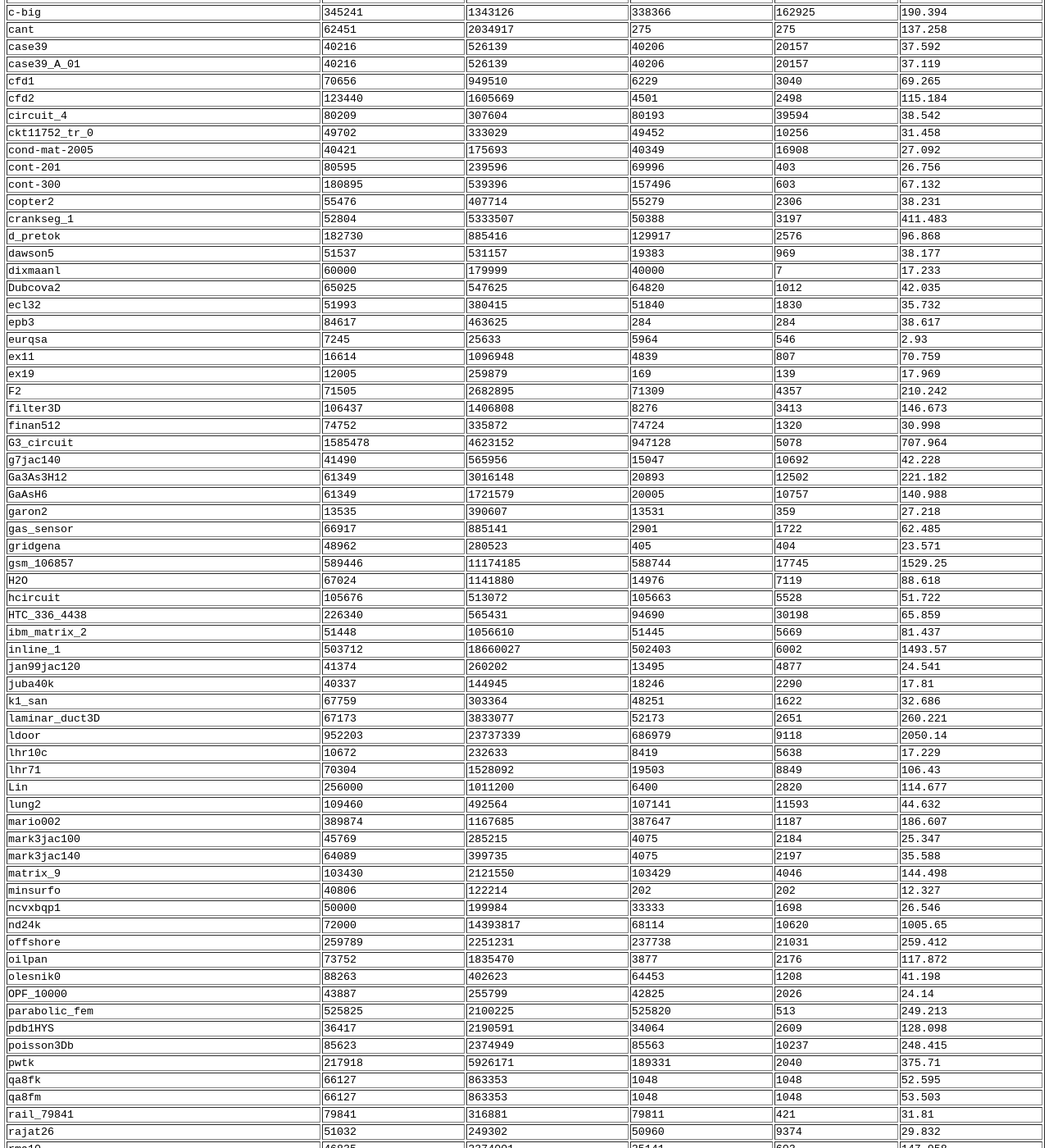
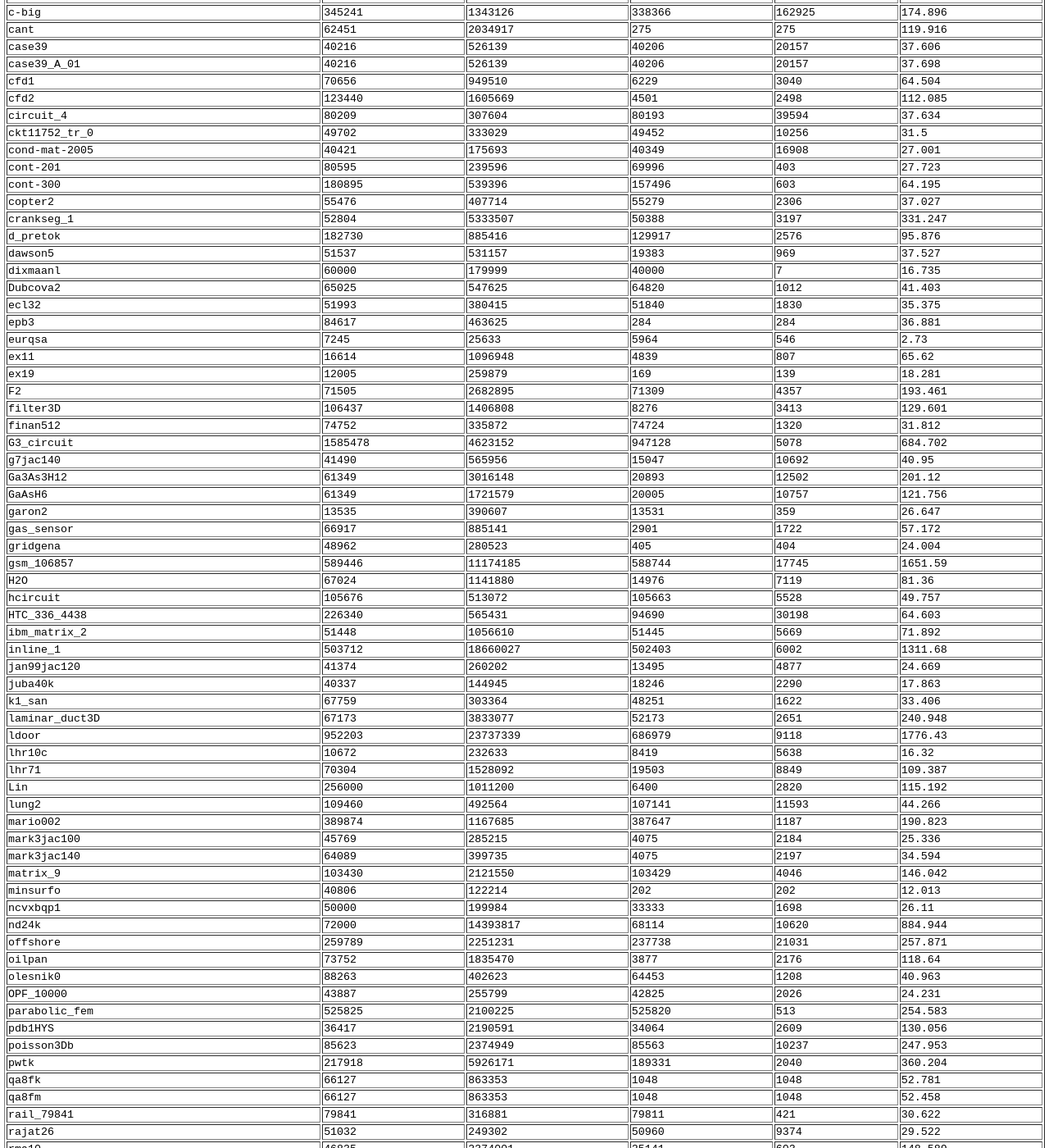
Before and after one commit to spikegpu/spikegpu.github.io, a Jekyll site: the page nightly_build/2014_7_15_cuda6_RCM_CPU.html, which Jekyll copies as it is, in a window 1280 px wide and 1400 px high, scrolled down 857 px. Shown: the whole window at 82% size. Built offline with Jekyll 4.4.1, drawn with Linux system fonts in a browser that asks for light colours; Markdown is read by kramdown in place of the engine named in the settings; some of the changed text lies outside the part shown.

Commit message:
Nightly build on day 7_15_2014 (month_day_year)

```diff
--- a/nightly_build/2014_7_15_cuda6_RCM_CPU.html
+++ b/nightly_build/2014_7_15_cuda6_RCM_CPU.html
@@ -215,7 +215,7 @@ NOTES: <br>
 <p> 4786 </p>
 </td>
 <td style="border-style: inset;">
-<p> 90.542 </p>
+<p> 81.847 </p>
 </td>
 </tr>
 <tr valing=top>
@@ -235,7 +235,7 @@ NOTES: <br>
 <p> 1628 </p>
 </td>
 <td style="border-style: inset;">
-<p> 77.457 </p>
+<p> 64.95 </p>
 </td>
 </tr>
 <tr valing=top>
@@ -255,7 +255,7 @@ NOTES: <br>
 <p> 154 </p>
 </td>
 <td style="border-style: inset;">
-<p> 15.998 </p>
+<p> 16.886 </p>
 </td>
 </tr>
 <tr valing=top>
@@ -275,7 +275,7 @@ NOTES: <br>
 <p> 250 </p>
 </td>
 <td style="border-style: inset;">
-<p> 44.948 </p>
+<p> 45.121 </p>
 </td>
 </tr>
 <tr valing=top>
@@ -335,7 +335,7 @@ NOTES: <br>
 <p> 189 </p>
 </td>
 <td style="border-style: inset;">
-<p> 17.423 </p>
+<p> 16.853 </p>
 </td>
 </tr>
 <tr valing=top>
@@ -435,7 +435,7 @@ NOTES: <br>
 <p> 791 </p>
 </td>
 <td style="border-style: inset;">
-<p> 32.47 </p>
+<p> 30.812 </p>
 </td>
 </tr>
 <tr valing=top>
@@ -515,7 +515,7 @@ NOTES: <br>
 <p> 26352 </p>
 </td>
 <td style="border-style: inset;">
-<p> 131.242 </p>
+<p> 125.15 </p>
 </td>
 </tr>
 <tr valing=top>
@@ -535,7 +535,7 @@ NOTES: <br>
 <p> 2290 </p>
 </td>
 <td style="border-style: inset;">
-<p> 17.441 </p>
+<p> 18.34 </p>
 </td>
 </tr>
 <tr valing=top>
@@ -555,7 +555,7 @@ NOTES: <br>
 <p> 17148 </p>
 </td>
 <td style="border-style: inset;">
-<p> 32.981 </p>
+<p> 34.534 </p>
 </td>
 </tr>
 <tr valing=top>
@@ -575,7 +575,7 @@ NOTES: <br>
 <p> 1176 </p>
 </td>
 <td style="border-style: inset;">
-<p> 39.847 </p>
+<p> 40.415 </p>
 </td>
 </tr>
 <tr valing=top>
@@ -595,7 +595,7 @@ NOTES: <br>
 <p> 555 </p>
 </td>
 <td style="border-style: inset;">
-<p> 67.277 </p>
+<p> 64.619 </p>
 </td>
 </tr>
 <tr valing=top>
@@ -615,7 +615,7 @@ NOTES: <br>
 <p> 40012 </p>
 </td>
 <td style="border-style: inset;">
-<p> 33.97 </p>
+<p> 34.576 </p>
 </td>
 </tr>
 <tr valing=top>
@@ -635,7 +635,7 @@ NOTES: <br>
 <p> 5330 </p>
 </td>
 <td style="border-style: inset;">
-<p> 447.903 </p>
+<p> 382.59 </p>
 </td>
 </tr>
 <tr valing=top>
@@ -655,7 +655,7 @@ NOTES: <br>
 <p> 3294 </p>
 </td>
 <td style="border-style: inset;">
-<p> 412.114 </p>
+<p> 329.612 </p>
 </td>
 </tr>
 <tr valing=top>
@@ -755,7 +755,7 @@ NOTES: <br>
 <p> 20775 </p>
 </td>
 <td style="border-style: inset;">
-<p> 29.592 </p>
+<p> 30.164 </p>
 </td>
 </tr>
 <tr valing=top>
@@ -775,7 +775,7 @@ NOTES: <br>
 <p> 162925 </p>
 </td>
 <td style="border-style: inset;">
-<p> 190.394 </p>
+<p> 174.896 </p>
 </td>
 </tr>
 <tr valing=top>
@@ -795,7 +795,7 @@ NOTES: <br>
 <p> 275 </p>
 </td>
 <td style="border-style: inset;">
-<p> 137.258 </p>
+<p> 119.916 </p>
 </td>
 </tr>
 <tr valing=top>
@@ -815,7 +815,7 @@ NOTES: <br>
 <p> 20157 </p>
 </td>
 <td style="border-style: inset;">
-<p> 37.592 </p>
+<p> 37.606 </p>
 </td>
 </tr>
 <tr valing=top>
@@ -835,7 +835,7 @@ NOTES: <br>
 <p> 20157 </p>
 </td>
 <td style="border-style: inset;">
-<p> 37.119 </p>
+<p> 37.698 </p>
 </td>
 </tr>
 <tr valing=top>
@@ -855,7 +855,7 @@ NOTES: <br>
 <p> 3040 </p>
 </td>
 <td style="border-style: inset;">
-<p> 69.265 </p>
+<p> 64.504 </p>
 </td>
 </tr>
 <tr valing=top>
@@ -875,7 +875,7 @@ NOTES: <br>
 <p> 2498 </p>
 </td>
 <td style="border-style: inset;">
-<p> 115.184 </p>
+<p> 112.085 </p>
 </td>
 </tr>
 <tr valing=top>
@@ -895,7 +895,7 @@ NOTES: <br>
 <p> 39594 </p>
 </td>
 <td style="border-style: inset;">
-<p> 38.542 </p>
+<p> 37.634 </p>
 </td>
 </tr>
 <tr valing=top>
@@ -915,7 +915,7 @@ NOTES: <br>
 <p> 10256 </p>
 </td>
 <td style="border-style: inset;">
-<p> 31.458 </p>
+<p> 31.5 </p>
 </td>
 </tr>
 <tr valing=top>
@@ -935,7 +935,7 @@ NOTES: <br>
 <p> 16908 </p>
 </td>
 <td style="border-style: inset;">
-<p> 27.092 </p>
+<p> 27.001 </p>
 </td>
 </tr>
 <tr valing=top>
@@ -955,7 +955,7 @@ NOTES: <br>
 <p> 403 </p>
 </td>
 <td style="border-style: inset;">
-<p> 26.756 </p>
+<p> 27.723 </p>
 </td>
 </tr>
 <tr valing=top>
@@ -975,7 +975,7 @@ NOTES: <br>
 <p> 603 </p>
 </td>
 <td style="border-style: inset;">
-<p> 67.132 </p>
+<p> 64.195 </p>
 </td>
 </tr>
 <tr valing=top>
@@ -995,7 +995,7 @@ NOTES: <br>
 <p> 2306 </p>
 </td>
 <td style="border-style: inset;">
-<p> 38.231 </p>
+<p> 37.027 </p>
 </td>
 </tr>
 <tr valing=top>
@@ -1015,7 +1015,7 @@ NOTES: <br>
 <p> 3197 </p>
 </td>
 <td style="border-style: inset;">
-<p> 411.483 </p>
+<p> 331.247 </p>
 </td>
 </tr>
 <tr valing=top>
@@ -1035,7 +1035,7 @@ NOTES: <br>
 <p> 2576 </p>
 </td>
 <td style="border-style: inset;">
-<p> 96.868 </p>
+<p> 95.876 </p>
 </td>
 </tr>
 <tr valing=top>
@@ -1055,7 +1055,7 @@ NOTES: <br>
 <p> 969 </p>
 </td>
 <td style="border-style: inset;">
-<p> 38.177 </p>
+<p> 37.527 </p>
 </td>
 </tr>
 <tr valing=top>
@@ -1075,7 +1075,7 @@ NOTES: <br>
 <p> 7 </p>
 </td>
 <td style="border-style: inset;">
-<p> 17.233 </p>
+<p> 16.735 </p>
 </td>
 </tr>
 <tr valing=top>
@@ -1095,7 +1095,7 @@ NOTES: <br>
 <p> 1012 </p>
 </td>
 <td style="border-style: inset;">
-<p> 42.035 </p>
+<p> 41.403 </p>
 </td>
 </tr>
 <tr valing=top>
@@ -1115,7 +1115,7 @@ NOTES: <br>
 <p> 1830 </p>
 </td>
 <td style="border-style: inset;">
-<p> 35.732 </p>
+<p> 35.375 </p>
 </td>
 </tr>
 <tr valing=top>
@@ -1135,7 +1135,7 @@ NOTES: <br>
 <p> 284 </p>
 </td>
 <td style="border-style: inset;">
-<p> 38.617 </p>
+<p> 36.881 </p>
 </td>
 </tr>
 <tr valing=top>
@@ -1155,7 +1155,7 @@ NOTES: <br>
 <p> 546 </p>
 </td>
 <td style="border-style: inset;">
-<p> 2.93 </p>
+<p> 2.73 </p>
 </td>
 </tr>
 <tr valing=top>
@@ -1175,7 +1175,7 @@ NOTES: <br>
 <p> 807 </p>
 </td>
 <td style="border-style: inset;">
-<p> 70.759 </p>
+<p> 65.62 </p>
 </td>
 </tr>
 <tr valing=top>
@@ -1195,7 +1195,7 @@ NOTES: <br>
 <p> 139 </p>
 </td>
 <td style="border-style: inset;">
-<p> 17.969 </p>
+<p> 18.281 </p>
 </td>
 </tr>
 <tr valing=top>
@@ -1215,7 +1215,7 @@ NOTES: <br>
 <p> 4357 </p>
 </td>
 <td style="border-style: inset;">
-<p> 210.242 </p>
+<p> 193.461 </p>
 </td>
 </tr>
 <tr valing=top>
@@ -1235,7 +1235,7 @@ NOTES: <br>
 <p> 3413 </p>
 </td>
 <td style="border-style: inset;">
-<p> 146.673 </p>
+<p> 129.601 </p>
 </td>
 </tr>
 <tr valing=top>
@@ -1255,7 +1255,7 @@ NOTES: <br>
 <p> 1320 </p>
 </td>
 <td style="border-style: inset;">
-<p> 30.998 </p>
+<p> 31.812 </p>
 </td>
 </tr>
 <tr valing=top>
@@ -1275,7 +1275,7 @@ NOTES: <br>
 <p> 5078 </p>
 </td>
 <td style="border-style: inset;">
-<p> 707.964 </p>
+<p> 684.702 </p>
 </td>
 </tr>
 <tr valing=top>
@@ -1295,7 +1295,7 @@ NOTES: <br>
 <p> 10692 </p>
 </td>
 <td style="border-style: inset;">
-<p> 42.228 </p>
+<p> 40.95 </p>
 </td>
 </tr>
 <tr valing=top>
@@ -1315,7 +1315,7 @@ NOTES: <br>
 <p> 12502 </p>
 </td>
 <td style="border-style: inset;">
-<p> 221.182 </p>
+<p> 201.12 </p>
 </td>
 </tr>
 <tr valing=top>
@@ -1335,7 +1335,7 @@ NOTES: <br>
 <p> 10757 </p>
 </td>
 <td style="border-style: inset;">
-<p> 140.988 </p>
+<p> 121.756 </p>
 </td>
 </tr>
 <tr valing=top>
@@ -1355,7 +1355,7 @@ NOTES: <br>
 <p> 359 </p>
 </td>
 <td style="border-style: inset;">
-<p> 27.218 </p>
+<p> 26.647 </p>
 </td>
 </tr>
 <tr valing=top>
@@ -1375,7 +1375,7 @@ NOTES: <br>
 <p> 1722 </p>
 </td>
 <td style="border-style: inset;">
-<p> 62.485 </p>
+<p> 57.172 </p>
 </td>
 </tr>
 <tr valing=top>
@@ -1395,7 +1395,7 @@ NOTES: <br>
 <p> 404 </p>
 </td>
 <td style="border-style: inset;">
-<p> 23.571 </p>
+<p> 24.004 </p>
 </td>
 </tr>
 <tr valing=top>
@@ -1415,7 +1415,7 @@ NOTES: <br>
 <p> 17745 </p>
 </td>
 <td style="border-style: inset;">
-<p> 1529.25 </p>
+<p> 1651.59 </p>
 </td>
 </tr>
 <tr valing=top>
@@ -1435,7 +1435,7 @@ NOTES: <br>
 <p> 7119 </p>
 </td>
 <td style="border-style: inset;">
-<p> 88.618 </p>
+<p> 81.36 </p>
 </td>
 </tr>
 <tr valing=top>
@@ -1455,7 +1455,7 @@ NOTES: <br>
 <p> 5528 </p>
 </td>
 <td style="border-style: inset;">
-<p> 51.722 </p>
+<p> 49.757 </p>
 </td>
 </tr>
 <tr valing=top>
@@ -1475,7 +1475,7 @@ NOTES: <br>
 <p> 30198 </p>
 </td>
 <td style="border-style: inset;">
-<p> 65.859 </p>
+<p> 64.603 </p>
 </td>
 </tr>
 <tr valing=top>
@@ -1495,7 +1495,7 @@ NOTES: <br>
 <p> 5669 </p>
 </td>
 <td style="border-style: inset;">
-<p> 81.437 </p>
+<p> 71.892 </p>
 </td>
 </tr>
 <tr valing=top>
@@ -1515,7 +1515,7 @@ NOTES: <br>
 <p> 6002 </p>
 </td>
 <td style="border-style: inset;">
-<p> 1493.57 </p>
+<p> 1311.68 </p>
 </td>
 </tr>
 <tr valing=top>
@@ -1535,7 +1535,7 @@ NOTES: <br>
 <p> 4877 </p>
 </td>
 <td style="border-style: inset;">
-<p> 24.541 </p>
+<p> 24.669 </p>
 </td>
 </tr>
 <tr valing=top>
@@ -1555,7 +1555,7 @@ NOTES: <br>
 <p> 2290 </p>
 </td>
 <td style="border-style: inset;">
-<p> 17.81 </p>
+<p> 17.863 </p>
 </td>
 </tr>
 <tr valing=top>
@@ -1575,7 +1575,7 @@ NOTES: <br>
 <p> 1622 </p>
 </td>
 <td style="border-style: inset;">
-<p> 32.686 </p>
+<p> 33.406 </p>
 </td>
 </tr>
 <tr valing=top>
@@ -1595,7 +1595,7 @@ NOTES: <br>
 <p> 2651 </p>
 </td>
 <td style="border-style: inset;">
-<p> 260.221 </p>
+<p> 240.948 </p>
 </td>
 </tr>
 <tr valing=top>
@@ -1615,7 +1615,7 @@ NOTES: <br>
 <p> 9118 </p>
 </td>
 <td style="border-style: inset;">
-<p> 2050.14 </p>
+<p> 1776.43 </p>
 </td>
 </tr>
 <tr valing=top>
@@ -1635,7 +1635,7 @@ NOTES: <br>
 <p> 5638 </p>
 </td>
 <td style="border-style: inset;">
-<p> 17.229 </p>
+<p> 16.32 </p>
 </td>
 </tr>
 <tr valing=top>
@@ -1655,7 +1655,7 @@ NOTES: <br>
 <p> 8849 </p>
 </td>
 <td style="border-style: inset;">
-<p> 106.43 </p>
+<p> 109.387 </p>
 </td>
 </tr>
 <tr valing=top>
@@ -1675,7 +1675,7 @@ NOTES: <br>
 <p> 2820 </p>
 </td>
 <td style="border-style: inset;">
-<p> 114.677 </p>
+<p> 115.192 </p>
 </td>
 </tr>
 <tr valing=top>
@@ -1695,7 +1695,7 @@ NOTES: <br>
 <p> 11593 </p>
 </td>
 <td style="border-style: inset;">
-<p> 44.632 </p>
+<p> 44.266 </p>
 </td>
 </tr>
 <tr valing=top>
@@ -1715,7 +1715,7 @@ NOTES: <br>
 <p> 1187 </p>
 </td>
 <td style="border-style: inset;">
-<p> 186.607 </p>
+<p> 190.823 </p>
 </td>
 </tr>
 <tr valing=top>
@@ -1735,7 +1735,7 @@ NOTES: <br>
 <p> 2184 </p>
 </td>
 <td style="border-style: inset;">
-<p> 25.347 </p>
+<p> 25.336 </p>
 </td>
 </tr>
 <tr valing=top>
@@ -1755,7 +1755,7 @@ NOTES: <br>
 <p> 2197 </p>
 </td>
 <td style="border-style: inset;">
-<p> 35.588 </p>
+<p> 34.594 </p>
 </td>
 </tr>
 <tr valing=top>
@@ -1775,7 +1775,7 @@ NOTES: <br>
 <p> 4046 </p>
 </td>
 <td style="border-style: inset;">
-<p> 144.498 </p>
+<p> 146.042 </p>
 </td>
 </tr>
 <tr valing=top>
@@ -1795,7 +1795,7 @@ NOTES: <br>
 <p> 202 </p>
 </td>
 <td style="border-style: inset;">
-<p> 12.327 </p>
+<p> 12.013 </p>
 </td>
 </tr>
 <tr valing=top>
@@ -1815,7 +1815,7 @@ NOTES: <br>
 <p> 1698 </p>
 </td>
 <td style="border-style: inset;">
-<p> 26.546 </p>
+<p> 26.11 </p>
 </td>
 </tr>
 <tr valing=top>
@@ -1835,7 +1835,7 @@ NOTES: <br>
 <p> 10620 </p>
 </td>
 <td style="border-style: inset;">
-<p> 1005.65 </p>
+<p> 884.944 </p>
 </td>
 </tr>
 <tr valing=top>
@@ -1855,7 +1855,7 @@ NOTES: <br>
 <p> 21031 </p>
 </td>
 <td style="border-style: inset;">
-<p> 259.412 </p>
+<p> 257.871 </p>
 </td>
 </tr>
 <tr valing=top>
@@ -1875,7 +1875,7 @@ NOTES: <br>
 <p> 2176 </p>
 </td>
 <td style="border-style: inset;">
-<p> 117.872 </p>
+<p> 118.64 </p>
 </td>
 </tr>
 <tr valing=top>
@@ -1895,7 +1895,7 @@ NOTES: <br>
 <p> 1208 </p>
 </td>
 <td style="border-style: inset;">
-<p> 41.198 </p>
+<p> 40.963 </p>
 </td>
 </tr>
 <tr valing=top>
@@ -1915,7 +1915,7 @@ NOTES: <br>
 <p> 2026 </p>
 </td>
 <td style="border-style: inset;">
-<p> 24.14 </p>
+<p> 24.231 </p>
 </td>
 </tr>
 <tr valing=top>
@@ -1935,7 +1935,7 @@ NOTES: <br>
 <p> 513 </p>
 </td>
 <td style="border-style: inset;">
-<p> 249.213 </p>
+<p> 254.583 </p>
 </td>
 </tr>
 <tr valing=top>
@@ -1955,7 +1955,7 @@ NOTES: <br>
 <p> 2609 </p>
 </td>
 <td style="border-style: inset;">
-<p> 128.098 </p>
+<p> 130.056 </p>
 </td>
 </tr>
 <tr valing=top>
@@ -1975,7 +1975,7 @@ NOTES: <br>
 <p> 10237 </p>
 </td>
 <td style="border-style: inset;">
-<p> 248.415 </p>
+<p> 247.953 </p>
 </td>
 </tr>
 <tr valing=top>
@@ -1995,7 +1995,7 @@ NOTES: <br>
 <p> 2040 </p>
 </td>
 <td style="border-style: inset;">
-<p> 375.71 </p>
+<p> 360.204 </p>
 </td>
 </tr>
 <tr valing=top>
@@ -2015,7 +2015,7 @@ NOTES: <br>
 <p> 1048 </p>
 </td>
 <td style="border-style: inset;">
-<p> 52.595 </p>
+<p> 52.781 </p>
 </td>
 </tr>
 <tr valing=top>
@@ -2035,7 +2035,7 @@ NOTES: <br>
 <p> 1048 </p>
 </td>
 <td style="border-style: inset;">
-<p> 53.503 </p>
+<p> 52.458 </p>
 </td>
 </tr>
 <tr valing=top>
@@ -2055,7 +2055,7 @@ NOTES: <br>
 <p> 421 </p>
 </td>
 <td style="border-style: inset;">
-<p> 31.81 </p>
+<p> 30.622 </p>
 </td>
 </tr>
 <tr valing=top>
@@ -2075,7 +2075,7 @@ NOTES: <br>
 <p> 9374 </p>
 </td>
 <td style="border-style: inset;">
-<p> 29.832 </p>
+<p> 29.522 </p>
 </td>
 </tr>
 <tr valing=top>
@@ -2115,7 +2115,7 @@ NOTES: <br>
 <p> 614 </p>
 </td>
 <td style="border-style: inset;">
-<p> 144.646 </p>
+<p> 146.047 </p>
 </td>
 </tr>
 <tr valing=top>
@@ -2195,7 +2195,7 @@ NOTES: <br>
 <p> 5237 </p>
 </td>
 <td style="border-style: inset;">
-<p> 260.986 </p>
+<p> 261.012 </p>
 </td>
 </tr>
 <tr valing=top>
@@ -2235,7 +2235,7 @@ NOTES: <br>
 <p> 15621 </p>
 </td>
 <td style="border-style: inset;">
-<p> 190.089 </p>
+<p> 192.2 </p>
 </td>
 </tr>
 <tr valing=top>
@@ -2315,7 +2315,7 @@ NOTES: <br>
 <p> 1125 </p>
 </td>
 <td style="border-style: inset;">
-<p> 202.411 </p>
+<p> 204.263 </p>
 </td>
 </tr>
 <tr valing=top>
@@ -2355,7 +2355,7 @@ NOTES: <br>
 <p> 5088 </p>
 </td>
 <td style="border-style: inset;">
-<p> 145.885 </p>
+<p> 144.201 </p>
 </td>
 </tr>
 <tr valing=top>
@@ -2375,7 +2375,7 @@ NOTES: <br>
 <p> 481 </p>
 </td>
 <td style="border-style: inset;">
-<p> 36.475 </p>
+<p> 37.46 </p>
 </td>
 </tr>
 <tr valing=top>
@@ -2455,7 +2455,7 @@ NOTES: <br>
 <p> 38291 </p>
 </td>
 <td style="border-style: inset;">
-<p> 71.673 </p>
+<p> 72.133 </p>
 </td>
 </tr>
 <tr valing=top>
@@ -2495,7 +2495,7 @@ NOTES: <br>
 <p> 2007 </p>
 </td>
 <td style="border-style: inset;">
-<p> 77.592 </p>
+<p> 76.115 </p>
 </td>
 </tr>
 <tr valing=top>
@@ -2515,7 +2515,7 @@ NOTES: <br>
 <p> 1515 </p>
 </td>
 <td style="border-style: inset;">
-<p> 118.278 </p>
+<p> 116.73 </p>
 </td>
 </tr>
 <tr valing=top>
@@ -2535,7 +2535,7 @@ NOTES: <br>
 <p> 4601 </p>
 </td>
 <td style="border-style: inset;">
-<p> 14.182 </p>
+<p> 14.169 </p>
 </td>
 </tr>
 <tr valing=top>
```
Also changed, not shown: other parts of nightly_build/2014_7_15_cuda6_RCM_CPU.html (+28 -28 lines), nightly_build/index.md (+3 -0 lines).
